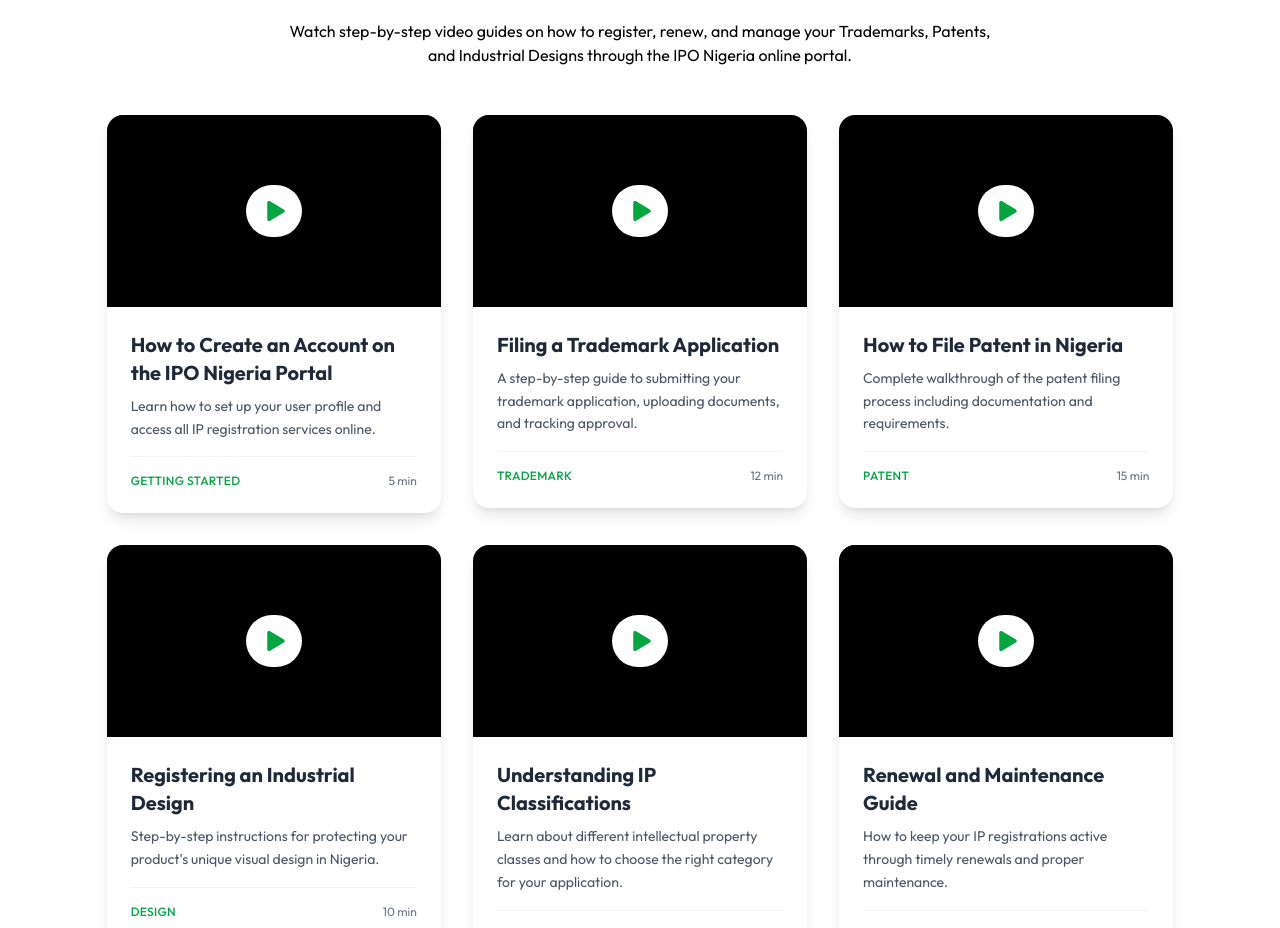
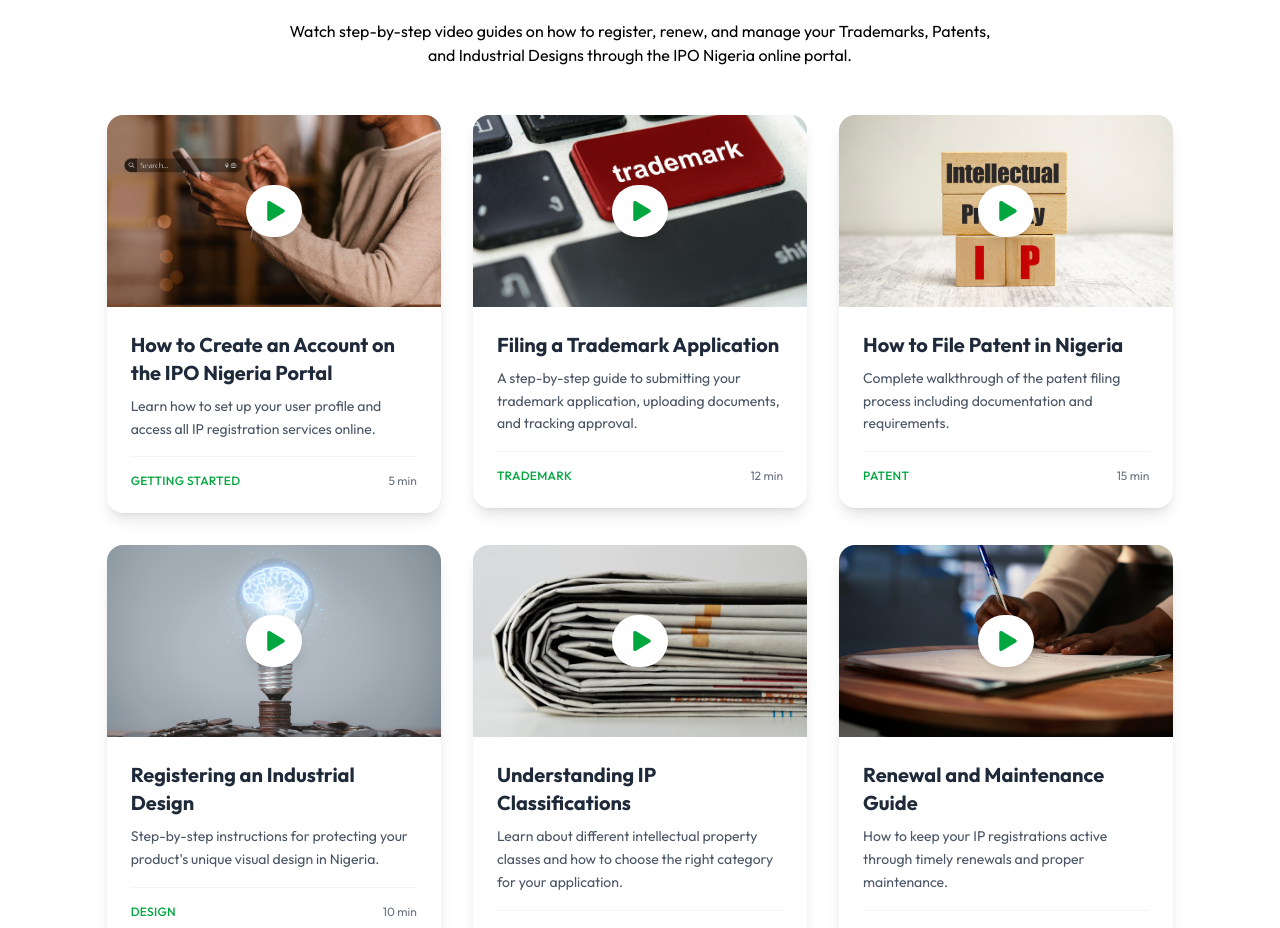
Before and after one commit to MadFury94/eineos, a Next.js app: page /resources in a window 1280 px wide. Shown: the part 690-1618 px from the top of the page. Built offline with nearby package versions, Linux system fonts and the light colour scheme.

Commit message:
Improve play button overlay styling in ResourceCard
Removed dark overlay from play button and added a shadow effect to the button for better visual clarity and emphasis.

```diff
--- a/app/components/ResourceCard.js
+++ b/app/components/ResourceCard.js
@@ -16,8 +16,8 @@
             className="object-cover object-center hover:scale-105 transition-transform duration-300"
           />
           {/* Play Button Overlay */}
-          <div className="absolute inset-0 bg-black bg-opacity-30 flex items-center justify-center">
-            <div className="bg-white bg-opacity-90 rounded-full p-4 hover:bg-opacity-100 transition-all duration-200">
+          <div className="absolute inset-0 flex items-center justify-center">
+            <div className="bg-white bg-opacity-90 rounded-full p-4 hover:bg-opacity-100 transition-all duration-200 shadow-lg">
               <FaPlay className="text-green-600 text-xl ml-1" />
             </div>
           </div>
```
